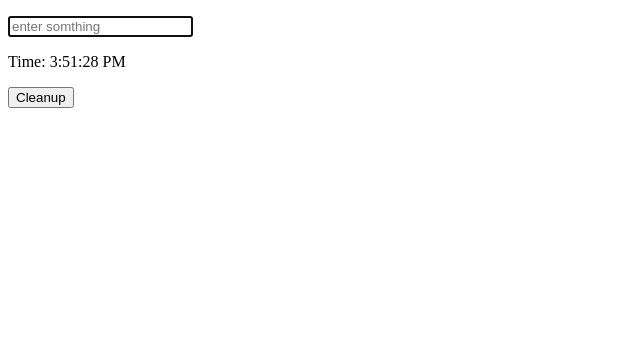
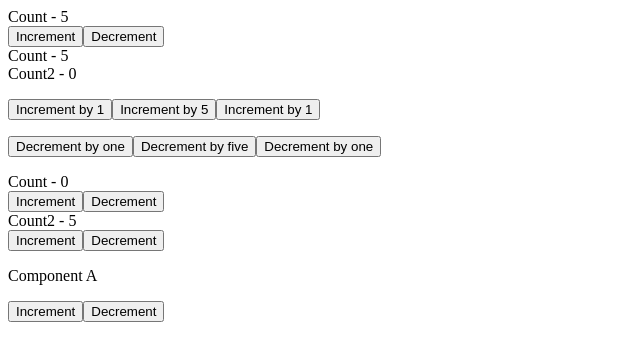
Before and after one commit to Muhammad-Riyead-Rahman/react-tutorials, a React (Create React App) app in the folder my-app/: page / in a window 1280 px wide. Shown: the top 360 px of the page, without its empty margins (0-640 px from the left). Built offline with nearby package versions, Linux system fonts and the light colour scheme.

Commit message:
useReducer_Hook lesson in-complete

```diff
--- a/my-app/src/App.js
+++ b/my-app/src/App.js
@@ -1,11 +1,41 @@
-import Form from "./Components/Form";
-import Time from './Components/Time';
+import React, { useReducer } from "react";
+import ComplexCounter from "./Components/ComplexCounter";
+import ComplexCounter2 from "./Components/ComplexCounter2";
+import ComponentA from "./Components/ContextA";
+
+export const counterContext = React.createContext();
+
+const initialState = 5;
+const reducer = (state, action) => {
+  switch (action) {
+    case "increment":
+      return state + 1;
+    case "decrement":
+      return state - 1;
+    default:
+      return state;
+  }
+};
 
 function App() {
+  const [count, dispatch] = useReducer(reducer, initialState);
+
   return (
     <div className='App'>
-      <Form />
-      <Time />
+      <div>Count - {count}</div>
+      <button type='button' onClick={() => dispatch("increment")}>
+        Increment
+      </button>
+      <button type='button' onClick={() => dispatch("decrement")}>
+        Decrement
+      </button>
+
+      <ComplexCounter />
+      <ComplexCounter2 />
+
+      <counterContext.Provider value={{ countDispatch: dispatch }}>
+        <ComponentA />
+      </counterContext.Provider>
     </div>
   );
 }
--- /dev/null
+++ b/my-app/src/Components/ComplexCounter.jsx
@@ -0,0 +1,100 @@
+import { useReducer } from "react";
+
+const initialState = {
+  counter: 5,
+  counter2: 0,
+};
+const reducer = (state, action) => {
+  switch (action.type) {
+    case "increment":
+      //   { counter: state.counter + 1 };
+      return { ...state, counter: state.counter + action.value };
+    case "decrement":
+      return { ...state, counter: state.counter - action.value };
+    case "increment2":
+      return { ...state, counter2: state.counter2 + action.value };
+    case "decrement2":
+      return { ...state, counter2: state.counter2 - action.value };
+    default:
+      return state;
+  }
+};
+
+function ComplexCounter() {
+  const [count, dispatch] = useReducer(reducer, initialState);
+
+  return (
+    <div>
+      <div>Count - {count.counter}</div>
+      <div>Count2 - {count.counter2}</div>
+      <p>
+        <button
+          type='button'
+          onClick={() =>
+            dispatch({
+              type: "increment",
+              value: 1,
+            })
+          }>
+          Increment by 1
+        </button>
+        <button
+          type='button'
+          onClick={() =>
+            dispatch({
+              type: "increment",
+              value: 5,
+            })
+          }>
+          Increment by 5
+        </button>
+
+        <button
+          type='button'
+          onClick={() =>
+            dispatch({
+              type: "increment2",
+              value: 1,
+            })
+          }>
+          Increment by 1
+        </button>
+      </p>
+      <p>
+        <button
+          type='button'
+          onClick={() =>
+            dispatch({
+              type: "decrement",
+              value: 1,
+            })
+          }>
+          Decrement by one
+        </button>
+        <button
+          type='button'
+          onClick={() =>
+            dispatch({
+              type: "decrement",
+              value: 5,
+            })
+          }>
+          Decrement by five
+        </button>
+
+        <button
+          type='button'
+          onClick={() =>
+            dispatch({
+              type: "decrement2",
+              value: 1,
+            })
+          }>
+          Decrement by one
+        </button>
+      </p>
+    </div>
+  );
+}
+
+export default ComplexCounter;
--- /dev/null
+++ b/my-app/src/Components/ComplexCounter2.jsx
@@ -0,0 +1,45 @@
+import { useReducer } from "react";
+
+const initialState = 0;
+const initialState2 = 5;
+
+const reducer = (state, action) => {
+  switch (action) {
+    case "increment":
+      return state + 1;
+    case "decrement":
+      return state - 1;
+    default:
+      return state;
+  }
+};
+
+function ComplexCounter2() {
+  const [count, dispatch] = useReducer(reducer, initialState);
+  const [count2, dispatch2] = useReducer(reducer, initialState2);
+
+  return (
+    <div>
+      <div>
+        <div>Count - {count}</div>
+        <button type='button' onClick={() => dispatch("increment")}>
+          Increment
+        </button>
+        <button type='button' onClick={() => dispatch("decrement")}>
+          Decrement
+        </button>
+      </div>
+      <div>
+        <div>Count2 - {count2}</div>
+        <button type='button' onClick={() => dispatch2("increment")}>
+          Increment
+        </button>
+        <button type='button' onClick={() => dispatch2("decrement")}>
+          Decrement
+        </button>
+      </div>
+    </div>
+  );
+}
+
+export default ComplexCounter2;
--- /dev/null
+++ b/my-app/src/Components/ContextA.jsx
@@ -0,0 +1,9 @@
+import ContextB from './ContextB';
+
+export default function ComponentA() {
+    return (
+        <div>
+            <ContextB />
+        </div>
+    );
+}
--- /dev/null
+++ b/my-app/src/Components/ContextB.jsx
@@ -0,0 +1,22 @@
+import { useContext } from "react";
+import { counterContext } from "../App";
+
+export default function ContextB() {
+  const countContext = useContext(counterContext);
+
+  return (
+    <div>
+      <p>Component A</p>
+      <button
+        type='button'
+        onClick={() => countContext.countDispatch("increment")}>
+        Increment
+      </button>
+      <button
+        type='button'
+        onClick={() => countContext.countDispatch("decrement")}>
+        Decrement
+      </button>
+    </div>
+  );
+}
--- a/my-app/src/Components/Form.jsx
+++ /dev/null
@@ -1,21 +0,0 @@
-import { useEffect, useRef } from "react";
-import Input from './Input';
-
-function Form() {
-  const inputRef = useRef(null);
-
-  useEffect(() => {
-    console.log(inputRef.current);
-    inputRef.current.focus();
-  });
-
-  return (
-    <div>
-      <p>
-        <Input ref={inputRef} type='text' placeholder='enter somthing' />
-      </p>
-    </div>
-  );
-}
-
-export default Form;
--- a/my-app/src/Components/Input.jsx
+++ /dev/null
@@ -1,9 +0,0 @@
-import React from "react";
-
-function Input({ type, placeholder }, ref) {
-  return <input ref={ref} type={type} placeholder={placeholder} />;
-}
-
-const forwardedInput = React.forwardRef(Input);
-
-export default forwardedInput;
--- a/my-app/src/Components/Time.jsx
+++ /dev/null
@@ -1,30 +0,0 @@
-import { useEffect, useRef, useState } from "react";
-
-export default function Time() {
-  const [date, setDate] = useState(new Date());
-  const buttonRef = useRef();
-
-  const tick = () => {
-    setDate(new Date());
-  };
-
-  useEffect(() => {
-    buttonRef.current = setInterval(tick, 1000);
-
-    // do the cleanup - stop the timer
-    return () => {
-      clearInterval(buttonRef.current);
-    };
-  }, []);
-
-  return (
-    <div>
-      <p>Time: {date.toLocaleTimeString()}</p>
-      <p>
-        <button type='button' onClick={() => clearInterval(buttonRef.current)}>
-          Cleanup
-        </button>
-      </p>
-    </div>
-  );
-}
```
